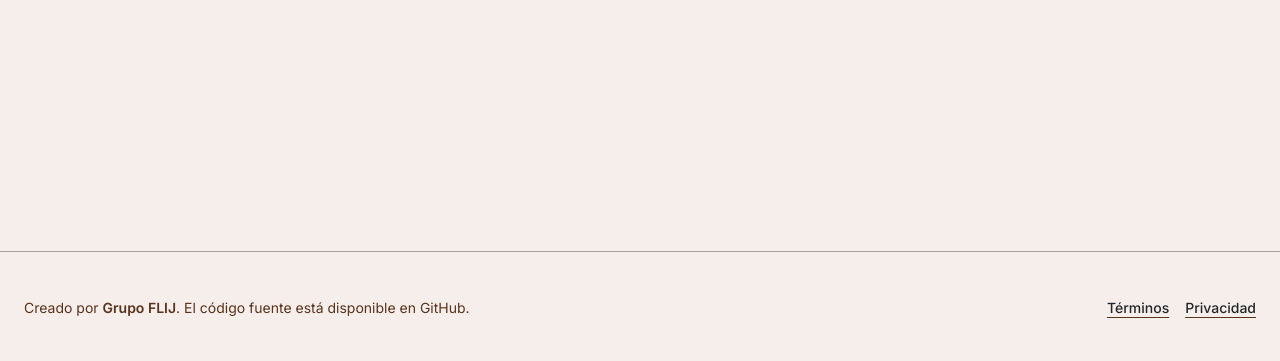
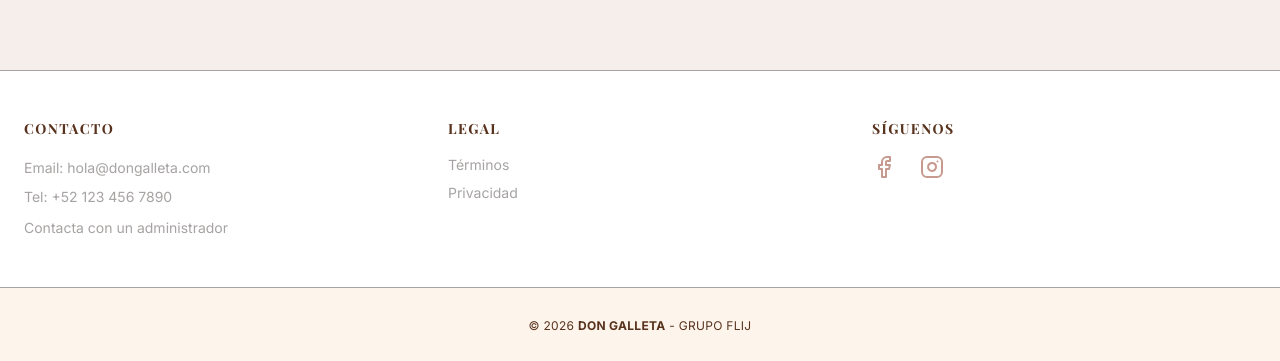
Before and after one commit to jesshdzz/DonGalleta-nextJS, a Next.js app: page /productos in a window 1280 px wide. Shown: the part 436-797 px from the top of the page. Built offline with nearby package versions, Linux system fonts and the light colour scheme; no server answers; the database is empty; a web font is replaced by a local one.

Commit message:
Mejora de footer

```diff
--- a/src/components/layout/Footer.tsx
+++ b/src/components/layout/Footer.tsx
@@ -1,34 +1,69 @@
 "use client";
 
+import { memo } from "react"; // Para evitar re-renders
 import Link from "next/link";
 import { usePathname } from "next/navigation";
 import { shouldHideLayout } from "@/lib/constants";
+import { Facebook, Instagram } from "lucide-react";
 
-export function Footer() {
+// Estilos constantes fuera del componente para que no se re-creen en cada render
+const LINK_STYLES = "text-sm text-[#A6A3A2] hover:text-[#58321D] transition-colors duration-200";
+const ICON_STYLES = "text-[#C69A8F] hover:text-[#58321D] transition-colors duration-200";
+
+function FooterComponent() {
   const pathname = usePathname();
 
-    if (shouldHideLayout(pathname)) {
-        return null;
-    }
+  if (shouldHideLayout(pathname)) return null;
 
   return (
-        <footer className="w-full border-t bg-background py-6">
-            <div className="flex flex-col items-center justify-between gap-4 md:h-16 md:flex-row md:py-0 px-4 md:px-6">
-                <div className="flex flex-col items-center gap-4 px-8 md:flex-row md:gap-2 md:px-0">
-                    <p className="text-center text-sm leading-loose text-muted-foreground md:text-left">
-                        Creado por <span className="font-semibold">Grupo FLIJ</span>. El código fuente está disponible en{" "}
-                        GitHub.
+    <footer className="w-full bg-white border-t border-[#A6A3A2] contain-intrinsic-size-[auto_300px]">
+      <div className="container mx-auto px-4 py-12 md:px-6">
+        <div className="flex flex-col gap-10 md:flex-row md:justify-between md:items-start text-center md:text-left">
+
+          {/* Contacto */}
+          <div className="flex-1">
+            <h3 className="mb-4 text-sm font-bold uppercase tracking-widest text-[#58321D]">Contacto</h3>
+            <ul className="space-y-2 flex flex-col">
+              <li><a href="mailto:hola@dongalleta.com" className={LINK_STYLES}>Email: hola@dongalleta.com</a></li>
+              <li className="text-sm text-[#A6A3A2]">Tel: +52 123 456 7890</li>
+              <li><Link href="/contacto" className={LINK_STYLES} prefetch={false}>Contacta con un administrador</Link></li>
+            </ul>
+          </div>
+
+          {/* Legal */}
+          <div className="flex-1">
+            <h3 className="mb-4 text-sm font-bold uppercase tracking-widest text-[#58321D]">Legal</h3>
+            <div className="flex flex-col gap-2">
+              <Link href="/terminos" className={LINK_STYLES}>Términos</Link>
+              <Link href="/privacidad" className={LINK_STYLES}>Privacidad</Link>
+            </div>
+          </div>
+
+          {/* Redes */}
+          <div className="flex-1 flex flex-col items-center md:items-start">
+            <h3 className="mb-4 text-sm font-bold uppercase tracking-widest text-[#58321D]">Síguenos</h3>
+            <div className="flex gap-6">
+              <a href="https://facebook.com/dongalleta.mx" target="_blank" rel="noopener noreferrer" className={ICON_STYLES}>
+                <Facebook className="size-6" />
+              </a>
+              <a href="https://instagram.com/dongalleta.mx" target="_blank" rel="noopener noreferrer" className={ICON_STYLES}>
+                <Instagram className="size-6" />
+              </a>
+            </div>
+          </div>
+        </div>
+      </div>
+
+      <div className="border-t border-[#A6A3A2] py-6 bg-[#F7DCBE]/30">
+        <div className="container mx-auto px-4">
+          <p className="text-center text-xs text-[#58321D] tracking-wide uppercase">
+            © 2026 <span className="font-bold">Don Galleta</span> - Grupo FLIJ
           </p>
-                </div>
-                <div className="flex gap-4">
-                    <Link href="/terminos" className="text-sm font-medium underline underline-offset-4 decoration-muted-foreground hover:text-primary">
-                        Términos
-                    </Link>
-                    <Link href="/privacidad" className="text-sm font-medium underline underline-offset-4 decoration-muted-foreground hover:text-primary">
-                        Privacidad
-                    </Link>
         </div>
       </div>
     </footer>
   );
 }
+
+// Exportamos el componente memoizado
+export const Footer = memo(FooterComponent);
```
Lines whose indentation alone changed are shown as unchanged.
